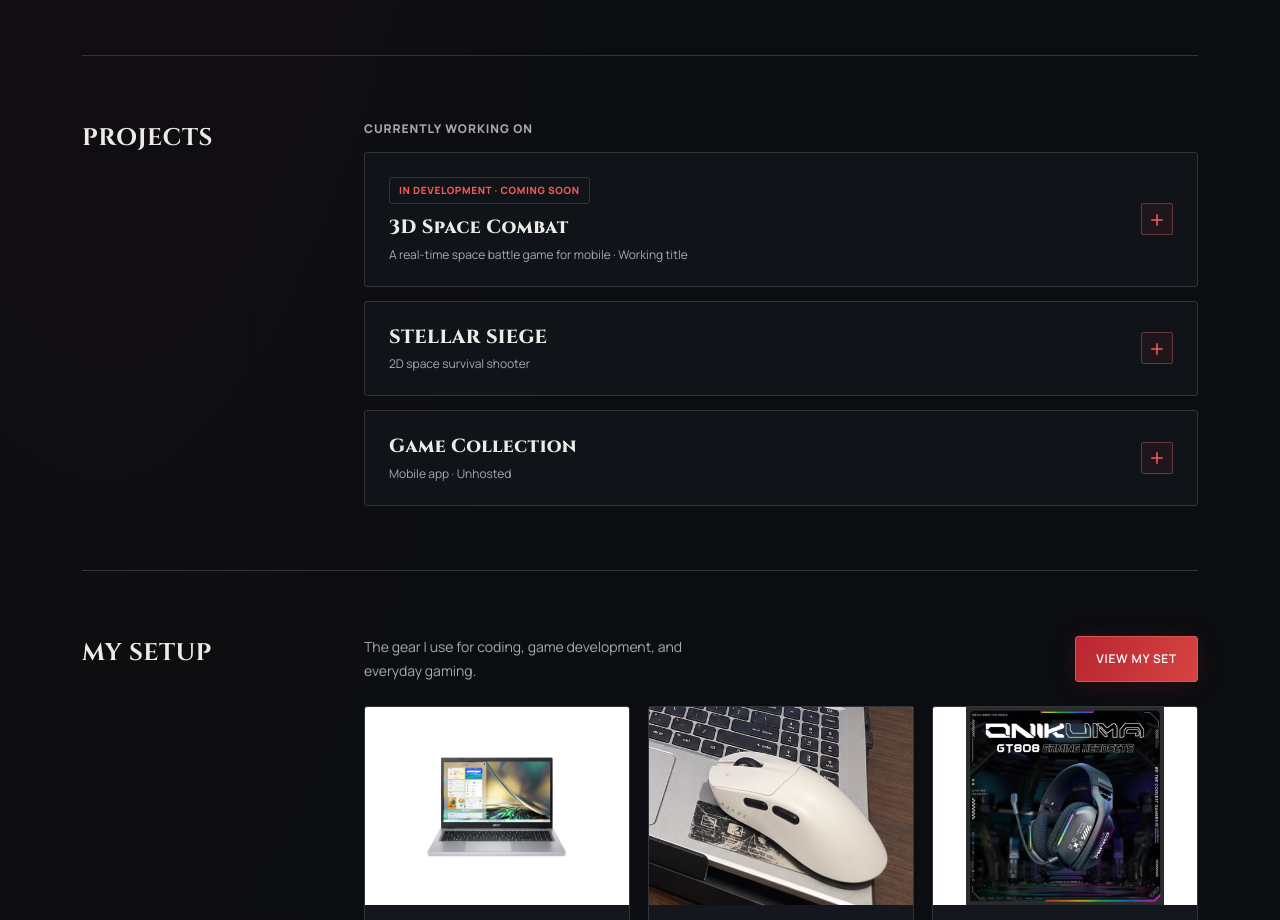
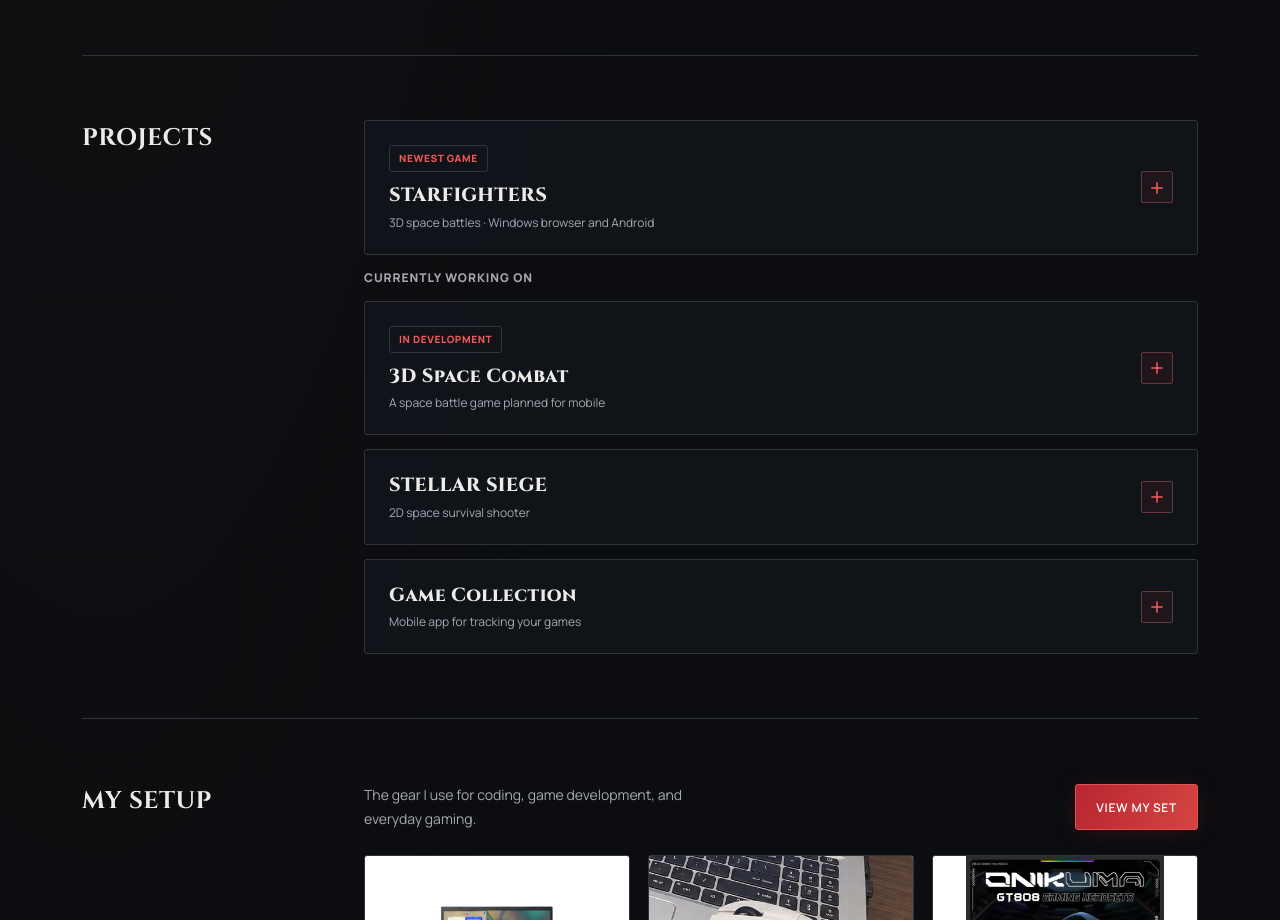
Before and after one commit to MichaeljayMMurry/murrys-portfolio, a plain HTML site: page index.html in a window 1280 px wide. Shown: the part 2240-3160 px from the top of the page. Drawn offline with Linux system fonts and the light colour scheme.

Commit message:
Add files via upload

```diff
--- a/index.html
+++ b/index.html
@@ -508,6 +508,10 @@ footer{font-size:11px;padding-top:26px;color:var(--muted)}
 .resume-download{display:inline-flex;align-items:center;min-height:44px;color:var(--muted);font-size:12px;text-underline-offset:4px}
 .resume-download:hover{color:var(--ink)}
 @media(max-width:680px){.resume-actions{gap:12px}.resume-actions .btn{font-size:11px;padding:12px 16px}.resume-download{font-size:11px}}
+.project-photos .project-shot img{height:auto;aspect-ratio:16/9}
+@media(max-width:600px){.project-photos .project-shot:first-child{grid-column:1/-1}}
+.project-photo-label{display:block;margin-bottom:2px;color:var(--ink)}
+.project-play-note{margin:18px 0 0;padding:12px 14px;border-left:3px solid var(--accent);background:var(--soft);color:var(--ink)}
 </style>
 <meta name="description" content="Murry's portfolio — BSIT student, web developer, and aspiring game developer. Explore projects, certifications, and creative work.">
 <meta name="theme-color" content="#0b0d10">
@@ -691,60 +695,115 @@ const SITE = {
   },
   "projects": [
     {
-      "title": "3D Space Combat",
-      "summary": "A real-time space battle game for mobile · Working title",
-      "upcoming": true,
-      "statusLabel": "In development · Coming soon",
+      "title": "STARFIGHTERS",
+      "summary": "3D space battles · Windows browser and Android",
+      "statusLabel": "Newest game",
       "paragraphs": [
-        "An upcoming Unity game built around commanding a capital ship in real-time space battles. A high, top-down camera follows the action while keeping the ships and battlefield in view.",
-        "The concept combines deliberate ship movement, targeted weapons, fighter squadrons, and customizable battles against AI opponents. It is being developed as a single-player mobile experience in landscape orientation."
+        "Take command of a warship, launch fighters and bombers, and battle enemy fleets."
       ],
       "gameInfo": {
-        "genre": "3D Space Combat / Tactical Action",
+        "mode": "Single player",
+        "platform": "Windows browser and Android"
+      },
+      "playNote": "Detailed ships and large battles can run slower on Android.",
+      "imageHeading": "Featured photos",
+      "screenshots": [
+        {
+          "image": "assets/starfighters/capital-wreckage-preview.png",
+          "alt": "Ship wreckage after a crash",
+          "label": "Star Wars reference"
+        },
+        {
+          "image": "assets/starfighters/polished-battle-preview.png",
+          "alt": "A fleet battle in the game",
+          "label": "Gameplay"
+        },
+        {
+          "image": "assets/starfighters/demo-menu-sketch.jpg",
+          "alt": "My sketch of the game menu and Demo button",
+          "label": "Demo drawing"
+        },
+        {
+          "image": "assets/starfighters/venator-hangar-2.6.png",
+          "alt": "The Venator hangar open and closed",
+          "label": "Star Wars reference"
+        },
+        {
+          "image": "assets/starfighters/starfighters-carrier-refit.png",
+          "alt": "Launch bays on both ships",
+          "label": "Star Wars reference"
+        },
+        {
+          "image": "assets/starfighters/recessed-capital-preview.png",
+          "alt": "Gun mounts on both ships",
+          "label": "Star Wars reference"
+        }
+      ],
+      "extra": [
+        {
+          "label": "Open STARFIGHTERS",
+          "url": "https://michaeljaymmurry.github.io/starfighters01/"
+        }
+      ]
+    },
+    {
+      "title": "3D Space Combat",
+      "summary": "A space battle game planned for mobile",
+      "upcoming": true,
+      "statusLabel": "In development",
+      "paragraphs": [
+        "Command a large ship in a space battle. The camera follows the action from above.",
+        "The plan is to let you launch fighters and set up your own battles against the computer."
+      ],
+      "gameInfo": {
+        "genre": "3D space combat",
         "engine": "Unity · C#",
-        "plannedPlatform": "Mobile · Landscape",
-        "plannedMode": "Single player with AI allies and opponents",
-        "status": "In development · Not yet released",
+        "plannedPlatform": "Mobile, played sideways",
+        "plannedMode": "Single player with computer allies and enemies",
+        "status": "In development",
         "releaseDate": "To be announced"
       },
       "points": [
-        "Planned: joystick ship controls with slow, weighty turning for capital ships.",
-        "Planned: target selection, manual weapon firing, visible cooldowns, and projectile travel time.",
-        "Planned: launch fighter squadrons and assign attack or escort orders.",
-        "Planned: customizable team battles with AI-controlled allied and enemy ships.",
-        "Planned: ship damage, destructible weapon systems, and gradual repairs.",
-        "Planned: transfer control to a surviving allied ship when the player's ship is destroyed."
+        "Steer a large ship with a joystick.",
+        "Pick a target, fire your weapons, and watch their reload times.",
+        "Send fighter groups to attack or protect your ship.",
+        "Set up team battles against the computer.",
+        "Repair damage to your ship and its weapons.",
+        "Take control of a friendly ship if yours is destroyed."
       ],
-      "tags": ["Unity", "C#", "3D", "Mobile Game", "In Development"],
+      "tags": [
+        "Unity",
+        "C#",
+        "3D",
+        "Mobile Game",
+        "In Development"
+      ],
       "extra": []
     },
     {
       "title": "STELLAR SIEGE",
       "url": "",
       "image": "",
-      "description": "Survive wave after wave of relentless enemies in this thrilling battle for survival!\n\nPrepare yourself for Stellar Siege, the ultimate test of strategy and resilience. Dive into a high-stakes battle arena where each wave brings stronger and more numerous foes. With only 50 life points to defend, every decision counts. Harness your skills, outsmart your enemies, and endure the chaos to become the ultimate survivor. The enemies won't stop coming. Can you stand your ground and rise victorious?",
       "gameInfo": {
-        "genre": "2D Space Shooter / Survival",
+        "genre": "2D space shooter",
         "engine": "Unity",
         "platform": "Android",
         "mode": "Single Player",
-        "developer": "Independent Game Developer",
-        "status": "Developed Project"
+        "developer": "Murry",
+        "status": "Built"
       },
       "extra": [
         {
-          "label": "Watch Gameplay on YouTube",
+          "label": "Watch gameplay",
           "url": "https://www.youtube.com/watch?v=jVkjYYzrROQ"
         },
         {
-          "label": "More Information",
+          "label": "Read more",
           "url": "https://dudecheckoutthisnniiggaagame.blogspot.com/2024/12/project-webpage-blogsite.html"
         }
       ],
       "points": [
-        "A 2D space survival shooter developed using Unity.",
-        "Features space combat and survival gameplay.",
-        "Built using Unity and C#."
+        "Built with Unity and C#."
       ],
       "tags": [
         "Unity",
@@ -755,27 +814,25 @@ const SITE = {
       ],
       "summary": "2D space survival shooter",
       "paragraphs": [
-        "Survive wave after wave of relentless enemies in this thrilling battle for survival!",
-        "Prepare yourself for Stellar Siege, the ultimate test of strategy and resilience. Dive into a high-stakes battle arena where each wave brings stronger and more numerous foes. With only 50 life points to defend, every decision counts. Harness your skills, outsmart your enemies, and endure the chaos to become the ultimate survivor. The enemies won't stop coming. Can you stand your ground and rise victorious?"
+        "Fight off waves of enemies in a 2D space shooter. You start with 50 health, and each wave gets harder."
       ]
     },
     {
       "title": "Game Collection",
-      "summary": "Mobile app · Unhosted",
+      "summary": "Mobile app for tracking your games",
       "paragraphs": [
-        "Game Collection is a mobile app for organizing a personal game library. It brings game covers, platforms, genres, play status, ratings, and notes together in one place.",
-        "Users can add and edit game entries, keep track of games they are playing, have completed, or have in their backlog, and personalize their profile picture."
+        "Keep your games in one place and track what you’re playing, what you’ve finished, and what you want to play next."
       ],
       "appInfo": {
         "type": "Mobile app",
         "purpose": "Personal game library",
-        "availability": "Unhosted"
+        "availability": "Not available online"
       },
       "points": [
-        "Add, edit, and delete game entries with cover images.",
-        "Assign multiple platforms and genres to a game.",
-        "Track play status, optional ratings from 1 to 10, and personal notes.",
-        "Customize the profile picture."
+        "Add, edit, or remove games and cover images.",
+        "Add platforms and genres to each game.",
+        "Track your progress and add ratings or notes.",
+        "Change your profile photo."
       ],
       "tags": [
         "Mobile App",
@@ -1029,13 +1086,14 @@ $('#top').innerHTML=`
     ${S.projects.map((p,projectIndex)=>`${p.upcoming?'<h3 class="project-section-label">Currently working on</h3>':''}<details class="project-detail" name="portfolio-projects">
       <summary class="project-summary"><span>${p.statusLabel?`<span class="project-status">${p.statusLabel}</span>`:''}<b>${p.title}</b><small>${p.summary||''}</small></span><span class="project-toggle" aria-hidden="true">+</span></summary>
       <div class="project-body">
-        ${p.upcoming?'<p class="project-development-note">Coming soon. All gameplay features below are planned and may change during development. Gameplay previews and release details will be shared as the project progresses.</p>':''}
+        ${p.upcoming?'<p class="project-development-note">These features are planned and may change.</p>':''}
         <div class="project-description"><h3>${p.appInfo?'About this app':'About this game'}</h3>${(p.paragraphs||[p.description]).filter(Boolean).map(text=>`<p>${text}</p>`).join('')}</div>
         ${p.gameInfo||p.appInfo?`<h4>${p.appInfo?'App information':'Game information'}</h4><dl class="project-facts">${Object.entries(p.gameInfo||p.appInfo).map(([key,value])=>`<dt>${key.replace(/([A-Z])/g,' $1').replace(/^./,c=>c.toUpperCase())}</dt><dd>${value}</dd>`).join('')}</dl>`:''}
-        ${p.points?.length?(p.upcoming?`<details class="project-roadmap"><summary>Planned gameplay features</summary>${pts(p.points)}</details>`:pts(p.points)):''}
+        ${p.points?.length?(p.upcoming?`<details class="project-roadmap"><summary>Planned features</summary>${pts(p.points)}</details>`:pts(p.points)):''}
         ${p.tags?.length?tags(p.tags):''}
-        ${p.screenshots?.length?`<h4>Screenshots</h4><div class="project-screenshots">${p.screenshots.map((shot,shotIndex)=>`<figure class="project-shot"><button type="button" data-project-index="${projectIndex}" data-project-shot="${shotIndex}" aria-haspopup="dialog" aria-label="Enlarge ${p.title} screenshot ${shotIndex+1}: ${shot.alt}"><img src="${shot.image}" alt="${shot.alt}" loading="lazy" decoding="async"></button><figcaption>${shot.alt}</figcaption></figure>`).join('')}</div>`:''}
+        ${p.playNote?`<p class="project-play-note"><strong>Best played on PC.</strong> ${p.playNote}</p>`:""}
         ${(p.extra||[]).some(link=>link.url)?`<div class="links">${p.extra.filter(link=>link.url).map(link=>`<a href="${link.url}" target="_blank" rel="noopener noreferrer">${link.label}</a>`).join('')}</div>`:''}
+        ${p.screenshots?.length?`<h4>${p.imageHeading||'Screenshots'}</h4><div class="project-screenshots${p.imageHeading?' project-photos':''}">${p.screenshots.map((shot,shotIndex)=>`<figure class="project-shot"><button type="button" data-project-index="${projectIndex}" data-project-shot="${shotIndex}" aria-haspopup="dialog" aria-label="Enlarge ${p.title} photo ${shotIndex+1}: ${shot.alt}"><img src="${shot.image}" alt="${shot.alt}" loading="lazy" decoding="async"></button><figcaption>${shot.label?`<strong class="project-photo-label">${shot.label}</strong>`:''}${shot.alt}</figcaption></figure>`).join('')}</div>`:''}
       </div>
     </details>`).join('')}
   </div>
@@ -1194,7 +1252,7 @@ const showProjectScreenshot=index=>{
   const image=projectImageViewer.querySelector('img');
   image.src=shot.image;
   image.alt=shot.alt;
-  document.getElementById('project-image-title').textContent=project.title+': '+shot.alt;
+  document.getElementById('project-image-title').textContent=project.title+' · '+(shot.label?shot.label+' · ':'')+shot.alt;
   document.getElementById('project-image-count').textContent=(activeProjectShot+1)+' / '+project.screenshots.length;
 };
 document.getElementById('projects').addEventListener('click',e=>{
```
Also changed, not shown: assets/starfighters/capital-wreckage-preview.png (added), assets/starfighters/demo-menu-sketch.jpg (added), assets/starfighters/polished-battle-preview.png (added), assets/starfighters/recessed-capital-preview.png (added), assets/starfighters/starfighters-carrier-refit.png (added), assets/starfighters/venator-hangar-2.6.png (added).
